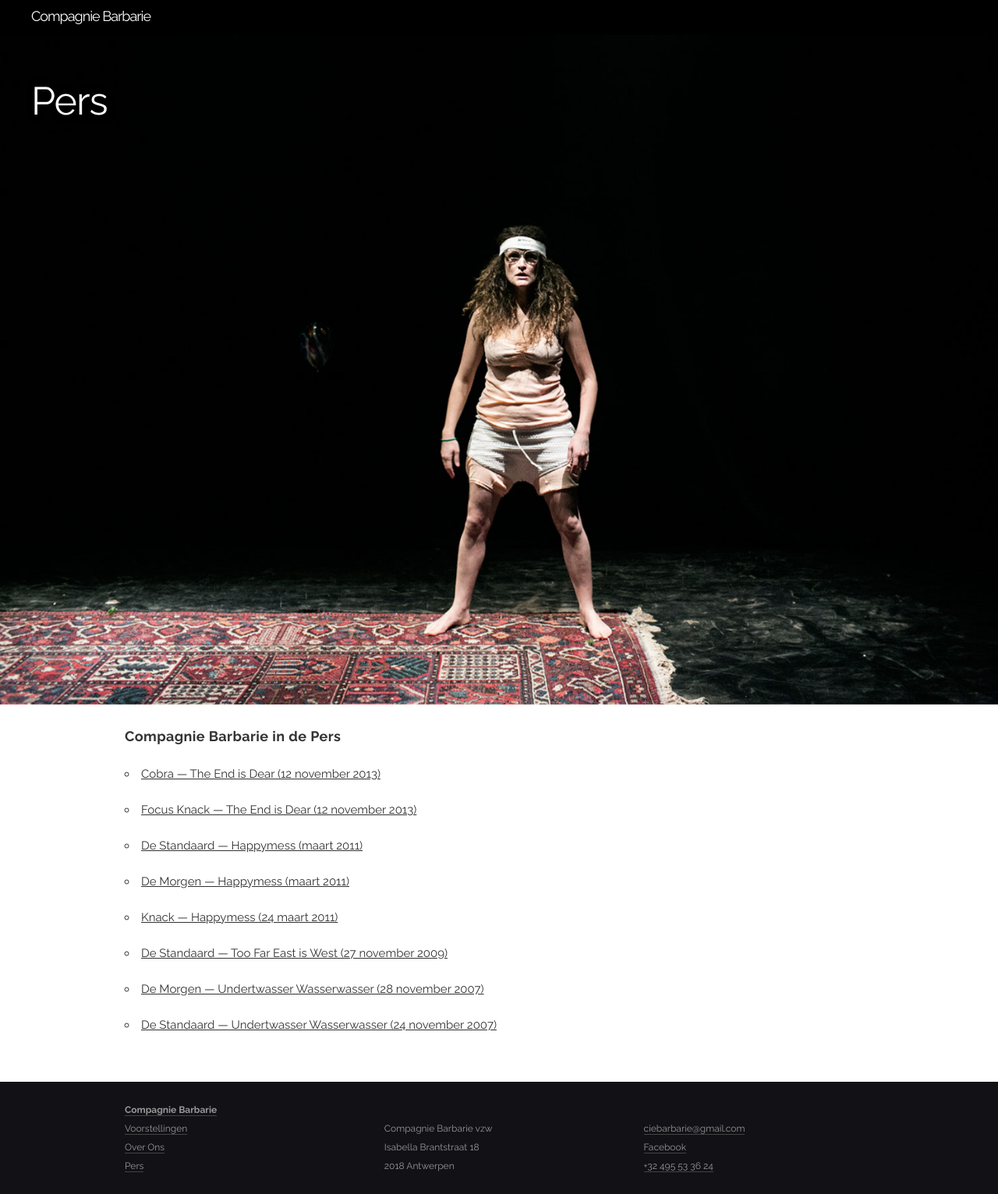
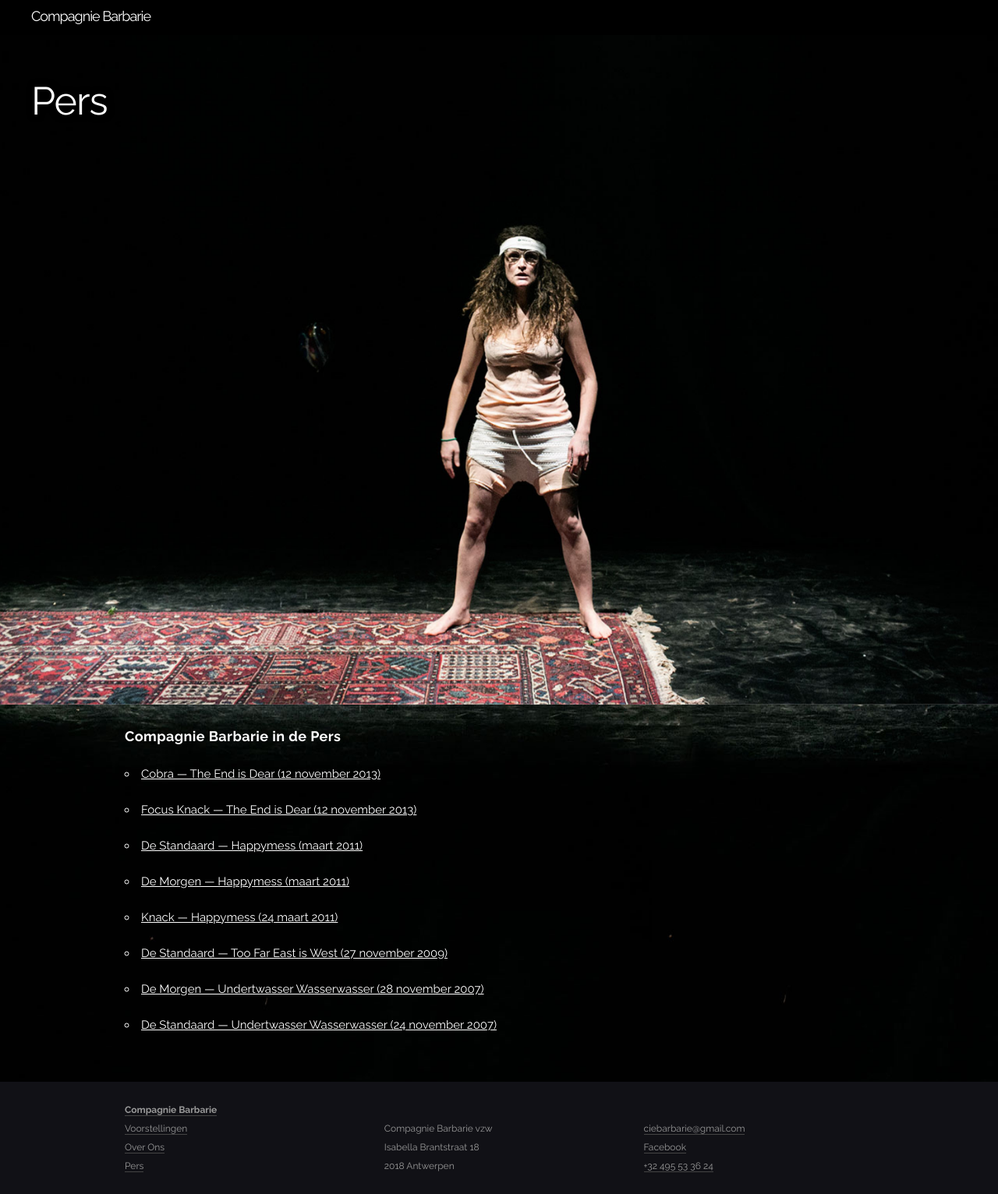
Before and after one commit to ciebarbarie/ciebarbarie, a Jekyll site: the page built from pers.md, in a window 1280 px wide. Shown: the whole page at 78% size. Built offline with Jekyll 4.4.1, drawn with Linux system fonts in a browser that asks for light colours; nearby versions of some CDN libraries; some web fonts are replaced; library files that are not in the unit come from our copies.

Commit message:
Update press page.

```diff
--- a/pers.md
+++ b/pers.md
@@ -4,6 +4,16 @@ title: Pers
 images:
   - pers-1.jpg
 ---
+<style>
+  #main {
+    background: #010302 url({{ site.baseurl }}/img/pers-background.jpg) no-repeat top left;
+  }
+
+  #content {
+    color: #fff;
+  }
+</style>
+
 ## Compagnie Barbarie in de Pers
 - <a href="/pers/2013-11-12-the-end-is-dear-cobra.pdf">Cobra — The End is Dear (12 november 2013)</a>
 - <a href="/pers/2013-11-12-the-end-is-dear-focus-knack.pdf">Focus Knack — The End is Dear (12 november 2013)</a>
```
Also changed, not shown: img/pers-background.jpg (added).
